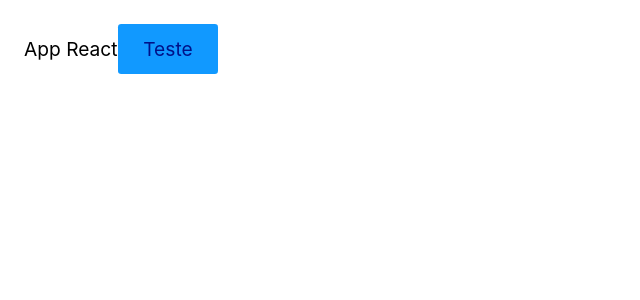
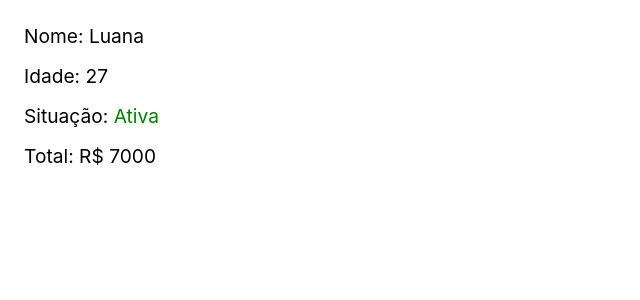
Before and after one commit to Caiobaldudev/react-study-01, a React (Vite) app in the folder 02_React_tools/: page / in a window 1280 px wide. Shown: the top 300 px of the page, without its empty margins (0-640 px from the left). Built offline with nearby package versions, Linux system fonts and the light colour scheme.

Commit message:
React Vite Fixation exercise

```diff
--- /dev/null
+++ b/02_React_tools/src/Exercicio.jsx
@@ -0,0 +1,50 @@
+// Mostre os dados da aplicação, como aprensetado no vídeo
+// Não utilize CSS externo, use o style para mudar as cores
+// Se a situação estiver ativa pinte de verde, inativa vermelho
+// Se o gasto for maior que 10000 mostre uma mensagem
+const luana = {
+  cliente: "Luana",
+  idade: 27,
+  compras: [
+    { nome: "Notebook", preco: "R$ 2500" },
+    { nome: "Geladeira", preco: "R$ 3000" },
+    { nome: "Smartphone", preco: "R$ 1500" },
+  ],
+  ativa: true,
+};
+
+const mario = {
+  cliente: "Mario",
+  idade: 31,
+  compras: [
+    { nome: "Notebook", preco: "R$ 2500" },
+    { nome: "Geladeira", preco: "R$ 3000" },
+    { nome: "Smartphone", preco: "R$ 1500" },
+    { nome: "Guitarra", preco: "R$ 3500" },
+  ],
+  ativa: false,
+};
+
+const Exercicio = () => {
+  const dados = luana;
+  const total = dados.compras
+    .map((item) => Number(item.preco.replace("R$", "")))
+    .reduce((a, b) => a + b);
+
+  return (
+    <div>
+      <p>Nome: {dados.cliente}</p>
+      <p>Idade: {dados.idade}</p>
+      <p>
+        Situação:{" "}
+        <span style={{ color: dados.ativa ? "green" : "red" }}>
+          {dados.ativa ? "Ativa" : "Inativa"}
+        </span>
+      </p>
+      <p>Total: R$ {total}</p>
+      {total > 10000 && <p>Você está gastando muito</p>}
+    </div>
+  );
+};
+
+export default Exercicio;
--- a/02_React_tools/src/main.jsx
+++ b/02_React_tools/src/main.jsx
@@ -1,5 +1,6 @@
 import React from "react";
 import ReactDOM from "react-dom/client";
 import App from "./App.jsx";
+import Exercicio from "./Exercicio.jsx";
 
-ReactDOM.createRoot(document.getElementById("root")).render(<App />);
+ReactDOM.createRoot(document.getElementById("root")).render(<Exercicio />);
```
